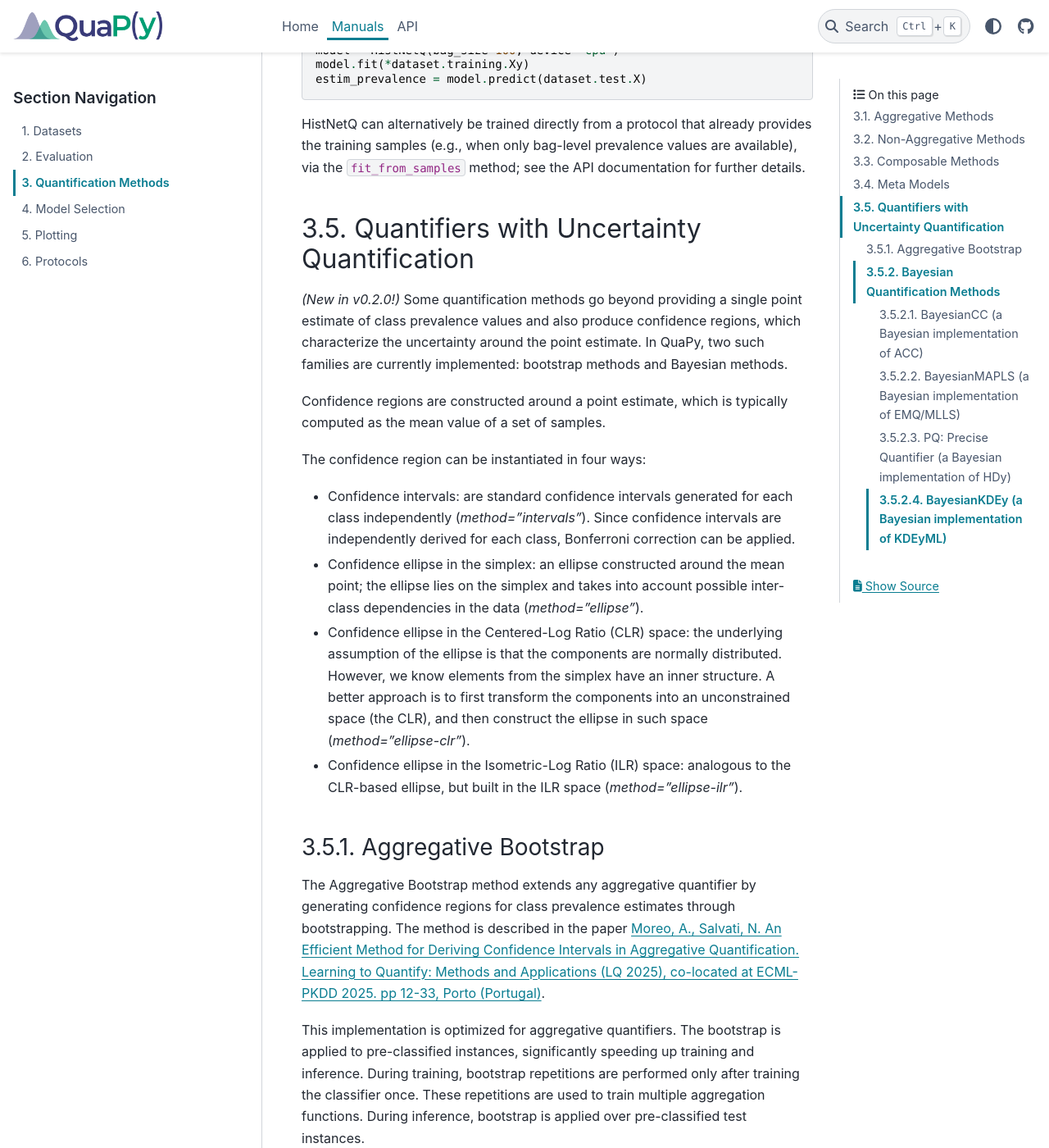
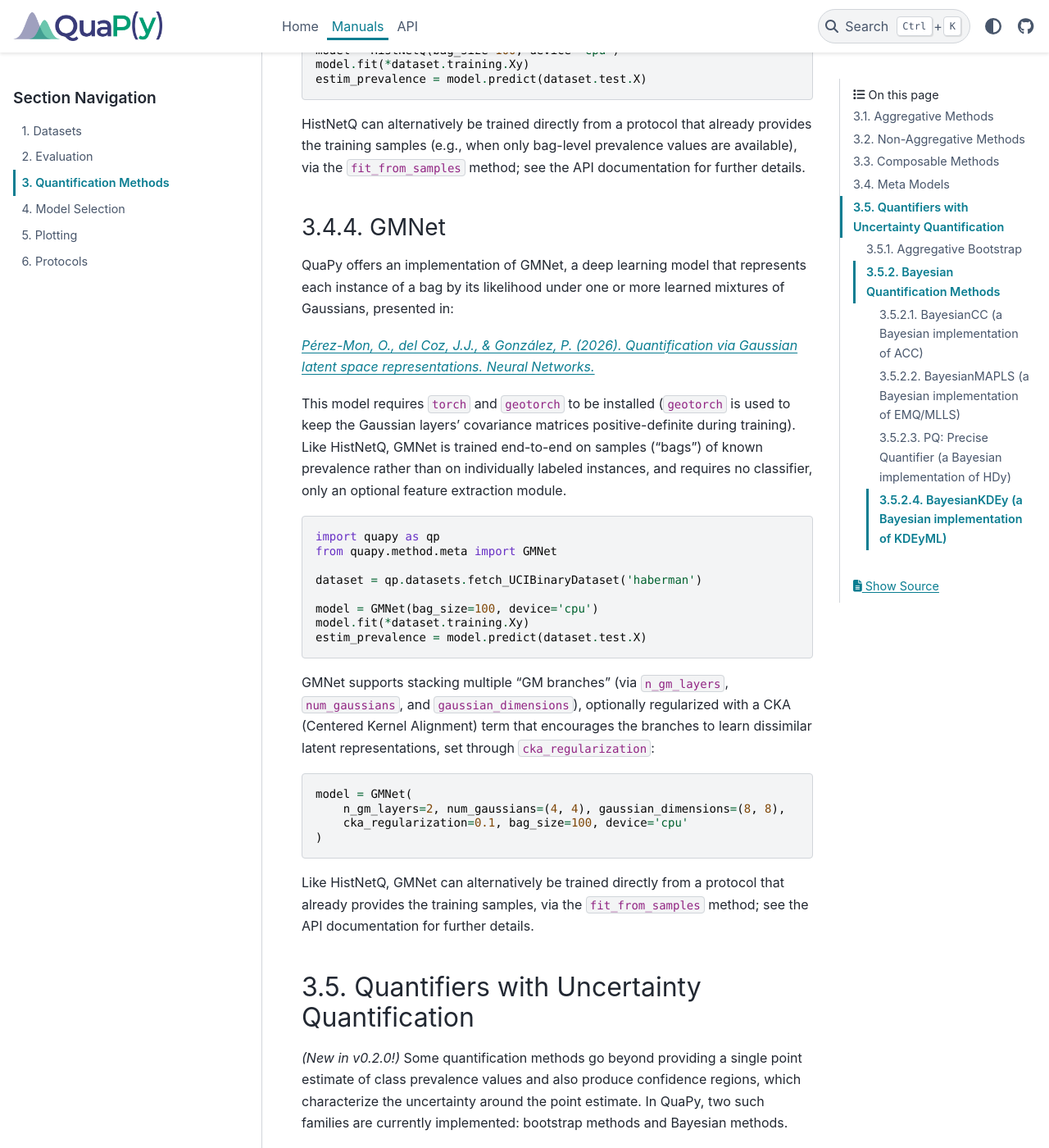
Before and after one commit to HLT-ISTI/QuaPy, a Sphinx documentation site: the page built from docs/source/manuals/methods.md, in a window 1280 px wide and 1400 px high, scrolled down 22651 px. Shown: the whole window at 82% size. Built offline with Sphinx 7.4.7 and the PyData theme 0.15.4, drawn with Linux system fonts in a browser that asks for light colours; pages that are not in the unit, such as notebooks, are missing from menus.

Commit message:
Add manual entry for GMNet
Documents GMNet in docs/source/manuals/methods.md, mirroring the existing
HistNetQ entry: paper reference, torch/geotorch requirement, a basic usage
example, and a second example showing multi-branch + CKA regularization.

Co-Authored-By: Claude Sonnet 5 <noreply@anthropic.com>

````diff
--- a/docs/source/manuals/methods.md
+++ b/docs/source/manuals/methods.md
@@ -934,6 +934,46 @@ HistNetQ can alternatively be trained directly from a protocol that already prov
 samples (e.g., when only bag-level prevalence values are available), via the `fit_from_samples`
 method; see the API documentation for further details.
 
+### GMNet
+
+QuaPy offers an implementation of GMNet, a deep learning model that represents each instance of a
+bag by its likelihood under one or more learned mixtures of Gaussians, presented in:
+
+[_Pérez-Mon, O., del Coz, J.J., & González, P. (2026).
+Quantification via Gaussian latent space representations.
+Neural Networks._](https://www.sciencedirect.com/science/article/pii/S0893608026003473)
+
+This model requires `torch` and `geotorch` to be installed (`geotorch` is used to keep the Gaussian
+layers' covariance matrices positive-definite during training). Like HistNetQ, GMNet is trained
+end-to-end on samples ("bags") of known prevalence rather than on individually labeled instances,
+and requires no classifier, only an optional feature extraction module.
+
+```python
+import quapy as qp
+from quapy.method.meta import GMNet
+
+dataset = qp.datasets.fetch_UCIBinaryDataset('haberman')
+
+model = GMNet(bag_size=100, device='cpu')
+model.fit(*dataset.training.Xy)
+estim_prevalence = model.predict(dataset.test.X)
+```
+
+GMNet supports stacking multiple "GM branches" (via `n_gm_layers`, `num_gaussians`, and
+`gaussian_dimensions`), optionally regularized with a CKA (Centered Kernel Alignment) term that
+encourages the branches to learn dissimilar latent representations, set through
+`cka_regularization`:
+
+```python
+model = GMNet(
+    n_gm_layers=2, num_gaussians=(4, 4), gaussian_dimensions=(8, 8),
+    cka_regularization=0.1, bag_size=100, device='cpu'
+)
+```
+
+Like HistNetQ, GMNet can alternatively be trained directly from a protocol that already provides the
+training samples, via the `fit_from_samples` method; see the API documentation for further details.
+
 
 ## Quantifiers with Uncertainty Quantification
 
````
